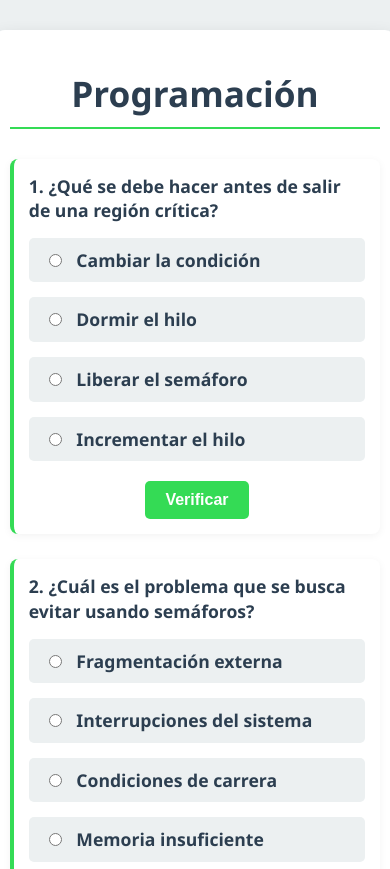
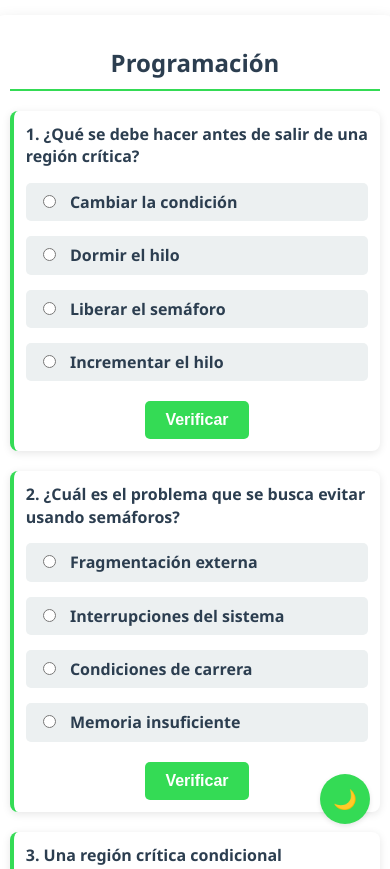
Before and after one commit to adalicarvajal/Exam_fin, a plain HTML site: page Programacion/programacion.html in a window 390 px wide. Shown: the top 869 px of the page. Drawn offline with Linux system fonts and the light colour scheme.

Commit message:
Update programacion.html

```diff
--- a/Programacion/programacion.html
+++ b/Programacion/programacion.html
@@ -10,54 +10,80 @@
       --secondary-color: #34db55;
       --accent-color: #e74c3c;
       --light-color: #ecf0f1;
+      --dark-color: #34495e;
+      --bg-color: #ffffff;
+      --text-color: #333333;
+      --content-bg: #ffffff;
+      --shadow-color: rgba(0, 0, 0, 0.1);
+      --feedback-bg: rgba(255, 255, 255, 0.9);
+      --opcion-hover: #d6eaf8;
       --success-color: #27ae60;
       --warning-color: #f39c12;
-      --dark-color: #34495e;
+    }
+
+    .dark-mode {
+      --primary-color: #81c784;
+      --secondary-color: #2e7d32;
+      --accent-color: #ef5350;
+      --light-color: #424242;
+      --dark-color: #bdbdbd;
+      --bg-color: #121212;
+      --text-color: #e0e0e0;
+      --content-bg: #1e1e1e;
+      --shadow-color: rgba(0, 0, 0, 0.5);
+      --feedback-bg: rgba(30, 30, 30, 0.9);
+      --opcion-hover: #4a5e3a;
+      --success-color: #388e3c;
+      --warning-color: #f57c00;
     }
 
     body {
       font-family: 'Segoe UI', Tahoma, Geneva, Verdana, sans-serif;
-      background-color: var(--light-color);
+      background-color: var(--bg-color);
+      color: var(--text-color);
       margin: 0;
       padding: 0;
       display: flex;
       flex-direction: column;
       align-items: center;
       min-height: 100vh;
+      transition: background-color 0.3s, color 0.3s;
     }
 
     .container {
       width: 90%;
       max-width: 800px;
-      background-color: white;
+      background-color: var(--content-bg);
       border-radius: 10px;
-      box-shadow: 0 4px 15px rgba(0, 0, 0, 0.1);
+      box-shadow: 0 4px 15px var(--shadow-color);
       padding: 30px;
       margin: 30px 0;
+      transition: background-color 0.3s, box-shadow 0.3s;
     }
 
-    h1 {
+    h1, h2 {
       color: var(--primary-color);
       text-align: center;
       margin-bottom: 30px;
-      font-size: 2.2rem;
+      font-size: clamp(1.8rem, 4vw, 2.2rem);
       border-bottom: 2px solid var(--secondary-color);
       padding-bottom: 10px;
+      transition: color 0.3s;
     }
 
     .pregunta {
-      background-color: white;
+      background-color: var(--content-bg);
       border-radius: 8px;
       padding: 20px;
       margin-bottom: 25px;
-      box-shadow: 0 2px 8px rgba(0, 0, 0, 0.05);
+      box-shadow: 0 2px 8px var(--shadow-color);
       border-left: 4px solid var(--secondary-color);
-      transition: transform 0.3s ease;
+      transition: transform 0.3s ease, box-shadow 0.3s, background-color 0.3s;
     }
 
     .pregunta:hover {
       transform: translateY(-3px);
-      box-shadow: 0 4px 12px rgba(0, 0, 0, 0.1);
+      box-shadow: 0 4px 12px var(--shadow-color);
     }
 
     .pregunta label {
@@ -65,8 +91,9 @@
       font-weight: 600;
       color: var(--primary-color);
       margin-bottom: 15px;
-      font-size: 1.1rem;
+      font-size: clamp(1rem, 2vw, 1.1rem);
       line-height: 1.4;
+      transition: color 0.3s;
     }
 
     .opciones {
@@ -81,10 +108,11 @@
       border-radius: 5px;
       cursor: pointer;
       transition: all 0.2s ease;
+      color: var(--text-color);
     }
 
     .opcion:hover {
-      background-color: #d6eaf8;
+      background-color: var(--opcion-hover);
     }
 
     .opcion input {
@@ -115,7 +143,7 @@
     }
 
     .verificar:hover {
-      background-color: #2980b9;
+      background-color: var(--primary-color);
       transform: translateY(-2px);
     }
 
@@ -136,16 +164,15 @@
       border-radius: 5px;
       font-weight: 600;
       display: none;
+      background-color: var(--feedback-bg);
     }
 
     .correcto {
-      background-color: rgba(39, 174, 96, 0.1);
       color: var(--success-color);
       border-left: 4px solid var(--success-color);
     }
 
     .incorrecto {
-      background-color: rgba(231, 76, 60, 0.1);
       color: var(--accent-color);
       border-left: 4px solid var(--accent-color);
     }
@@ -157,11 +184,12 @@
       background-color: var(--light-color);
       border-radius: 8px;
       display: none;
+      color: var(--text-color);
     }
 
     .progress-container {
       width: 100%;
-      background-color: #e0e0e0;
+      background-color: var(--dark-color);
       border-radius: 5px;
       margin: 20px 0;
     }
@@ -171,7 +199,7 @@
       background-color: var(--success-color);
       border-radius: 5px;
       width: 0%;
-      transition: width 0.5s ease;
+      transition: width 0.5s ease, background-color 0.3s;
     }
 
     .volver-menu {
@@ -187,22 +215,77 @@
     }
 
     .volver-menu:hover {
-      background-color: #2c3e50;
+      background-color: var(--primary-color);
       transform: translateY(-2px);
     }
 
-    @media (max-width: 600px) {
+    .theme-toggle {
+      position: fixed;
+      bottom: 20px;
+      right: 20px;
+      background-color: var(--secondary-color);
+      color: white;
+      border: none;
+      padding: 10px 15px;
+      border-radius: 50%;
+      cursor: pointer;
+      box-shadow: 0 2px 5px var(--shadow-color);
+      font-size: 1.2em;
+      width: 50px;
+      height: 50px;
+      display: flex;
+      align-items: center;
+      justify-content: center;
+      z-index: 1000;
+      transition: background-color 0.3s;
+    }
+
+    .theme-toggle:hover {
+      background-color: var(--primary-color);
+    }
+
+    @media (max-width: 768px) {
       .container {
         width: 95%;
-        padding: 15px;
+        padding: 20px;
       }
 
       .pregunta {
         padding: 15px;
       }
 
-      button {
+      button, .volver-menu {
         padding: 10px 20px;
+      }
+
+      .botones {
+        flex-direction: column;
+        align-items: center;
+      }
+    }
+
+    @media (max-width: 480px) {
+      .container {
+        padding: 15px;
+        margin: 15px 0;
+      }
+
+      h1 {
+        font-size: 1.5rem;
+        margin-bottom: 20px;
+      }
+
+      .pregunta {
+        padding: 12px;
+        margin-bottom: 20px;
+      }
+
+      .opcion {
+        padding: 8px 12px;
+      }
+
+      .feedback {
+        padding: 10px;
       }
     }
   </style>
@@ -222,13 +305,51 @@
       <p id="puntuacion"></p>
     </div>
 
-    <!-- Botón de volver al menú principal -->
     <div class="botones">
       <a href="../index.html" class="volver-menu">← Volver al Menú Principal</a>
     </div>
   </div>
 
+  <button class="theme-toggle" id="themeToggle">🌓</button>
+
   <script>
+    // Función para cambiar entre modo claro y oscuro
+    const themeToggle = document.getElementById('themeToggle');
+    const body = document.body;
+
+    // Verificar preferencia del usuario
+    const userPrefersDark = window.matchMedia && window.matchMedia('(prefers-color-scheme: dark)').matches;
+    const currentTheme = localStorage.getItem('theme');
+
+    // Aplicar tema guardado o preferencia del sistema
+    if (currentTheme === 'dark' || (!currentTheme && userPrefersDark)) {
+      body.classList.add('dark-mode');
+      themeToggle.textContent = '☀️';
+    } else {
+      themeToggle.textContent = '🌙';
+    }
+
+    // Alternar tema al hacer clic
+    themeToggle.addEventListener('click', () => {
+      body.classList.toggle('dark-mode');
+
+      // Guardar preferencia
+      const isDark = body.classList.contains('dark-mode');
+      localStorage.setItem('theme', isDark ? 'dark' : 'light');
+
+      // Cambiar icono
+      themeToggle.textContent = isDark ? '☀️' : '🌙';
+    });
+
+    // Escuchar cambios en la preferencia del sistema
+    window.matchMedia('(prefers-color-scheme: dark)').addEventListener('change', e => {
+      const newColorScheme = e.matches ? 'dark' : 'light';
+      if (!localStorage.getItem('theme')) {
+        body.classList.toggle('dark-mode', newColorScheme === 'dark');
+        themeToggle.textContent = newColorScheme === 'dark' ? '☀️' : '🌙';
+      }
+    });
+
     const preguntas = [
         ["¿Qué se debe hacer antes de salir de una región crítica?", "Liberar el semáforo", ["Cambiar la condición", "Dormir el hilo", "Liberar el semáforo", "Incrementar el hilo"]],
         ["¿Cuál es el problema que se busca evitar usando semáforos?", "Condiciones de carrera", ["Fragmentación externa", "Interrupciones del sistema", "Condiciones de carrera", "Memoria insuficiente"]],
@@ -240,7 +361,7 @@
         ["¿Cuál es el propósito principal de MPI (Message Passing Interface)?", "Comunicación entre procesos en sistemas distribuidos", ["Comunicación entre procesos en sistemas distribuidos", "Generación de directivas de compilador para la paralelización", "Paralelización de bucles en sistemas multiprocesador", "Creación y administración de hilos en sistemas de memoria compartida"]],
         ["¿Cuál de estas NO es una métrica para evaluar algoritmos paralelos?", "Concurrencia", ["Eficiencia", "Concurrencia", "Speedup", "Latencia"]],
         ["¿Qué problema busca resolver el balanceo de carga estático?", "El desequilibrio en la distribución de trabajo entre procesadores.", ["El desequilibrio en la distribución de trabajo entre procesadores.", "La falta de recursos de hardware en el sistema.", "La sobrecarga de comunicación entre procesadores.", "La variabilidad en los tiempos de ejecución de tareas."]],
-        ["¿Cuál es el objetivo principal del balanceo de carga dinámica?", "Mantener una carga equilibrada entre procesadores en tiempo de ejecución.", ["Mantener una carga equilibrada entre procesadores en tiempo de ejecución.", "Desactivar procesadores para reducir el consumo de energía.", "Distribuir tareas estéticamente antes de la ejecución.", "Maximizar la carga de trabajo en cada procesador."]],
+        ["¿Cuál es el objetivo principal del balanceo de carga dinámica?", "Mantener una carga equilibrada entre procesadores en tiempo de ejecución.", ["Mantener una carga equilibrada entre procesadores en tiempo de ejecución.", "Desactivar procesadores para reducir el consumo de energía.", "Distribuir tareas estáticamente antes de la ejecución.", "Maximizar la carga de trabajo en cada procesador."]],
         ["¿Qué se monitorea en el balanceo de carga dinámico?", "La carga de trabajo de cada procesador.", ["La carga de trabajo en un solo procesador.", "La carga de trabajo de cada procesador.", "El estado de ejecución de los procesadores.", "El tiempo de ejecución de una única tarea."]],
         ["¿Cuál es el propósito principal de un balanceador de carga en una arquitectura web?", "Distribuir el tráfico de red entre múltiples servidores web para optimizar el rendimiento.", ["Distribuir el tráfico de red entre múltiples servidores web para optimizar el rendimiento.", "Proteger el servidor de ataques DDoS.", "Realizar copias de seguridad automáticas.", "Almacenar datos de los usuarios."]],
         ["¿Qué problema puede surgir en un esquema de balanceo centralizado con un nodo maestro?", "Cuello de botella en el nodo maestro cuando hay demasiadas solicitudes.", ["Falta de comunicación entre los nodos trabajadores.", "Cuello de botella en el nodo maestro cuando hay demasiadas solicitudes.", "Incapacidad del nodo maestro para ejecutar tareas asignadas.", "Excesiva latencia en la ejecución de las tareas debido a la descentralización."]],
@@ -265,7 +386,7 @@
         ["¿Cuál es el propósito de dividir las coordenadas transformadas por el componente w en la proyección en perspectiva?", "Para convertir coordenadas 3D en coordenadas de pantalla, aplicando la perspectiva.", ["Para determinar el tamaño de la textura aplicada.", "Para calcular la iluminación de los píxeles.", "Para convertir coordenadas 3D en coordenadas de pantalla, aplicando la perspectiva.", "Para normalizar los colores RGB."]],
         ["Si se aplica una matriz de escalado 3D: (2, 0, 0; 0, 3, 0; 0, 0, 1) al punto (1, 2, -5), ¿cuál es el nuevo punto?", "(2, 6, -5)", ["(2, 6, -5)", "(2, 6, -10)", "(3, 4, -5)", "(1, 2, -5)"]],
         ["¿Qué algoritmo es más utilizado para la navegación de NPCs en mapas?", "Algoritmo A*", ["Redes Neuronales", "Minimax", "Algoritmo A*", "Perlin Noises"]],
-        ["¿Las etapas del desarrollo de un videojuego son?", "Concepto, Pre-producción, producción, QA y Cierre, Post-Release.", ["Explorar, descubrir,  competir y ganar.", "Concepto, Pre-producción, producción, QA y Cierre, Post-Release.", "Espiral, cascada, iterativo, incremental.", "Concepto, producción, QA y Cierre, Post-Release."]],
+        ["¿Las etapas del desarrollo de un videojuego son?", "Concepto, Pre-producción, producción, QA y Cierre, Post-Release.", ["Explorar, descubrir, competir y ganar.", "Concepto, Pre-producción, producción, QA y Cierre, Post-Release.", "Espiral, cascada, iterativo, incremental.", "Concepto, producción, QA y Cierre, Post-Release."]],
         ["¿Cuál es una de las principales ventajas de Unity?", "Soporte para múltiples plataformas", ["Exclusivo para juegos AAA", "No requiere conocimientos de programación", "Gratuito sin limitaciones", "Soporte para múltiples plataformas"]],
         ["¿Cuál de los siguientes componentes es responsable del rendimiento gráfico en una consola?", "GPU", ["Disco duro", "RAM", "GPU", "CPU"]],
         ["¿Qué es un motor de videojuegos?", "Una plataforma que unifica programación y elementos creativos.", ["Un sistema para gestionar servidores multijugador.", "Una plataforma que unifica programación y elementos creativos.", "Un lenguaje de programación exclusivo para juegos.", "Un hardware especializado para ejecutar juegos."]],
@@ -279,7 +400,6 @@
         ["¿Cuál de los siguientes motores es gratuito y de código abierto con una comunidad activa?", "Godot Engine.", ["Roblox Studio.", "Stencyl.", "Godot Engine.", "Adventure Game Studio."]],
         ["¿Qué representa el gameplay en el diseño del videojuego?", "Las mecánicas y experiencia del jugador", ["La narrativa del juego", "Las mecánicas y experiencia del jugador", "Los efectos visuales y sonoros", "El diseño de los personajes secundarios"]],
         ["¿Qué componente de la arquitectura de juegos en red gestiona la comunicación entre jugadores?", "El servidor", ["La física del juego", "El servidor", "La tarjeta de video", "El motor gráfico"]]
-
     ];
 
     let respuestasCorrectas = 0;
@@ -297,8 +417,8 @@
           <div class="opciones">
             ${opciones.map((opcion, j) => `
               <label class="opcion">
-                <input type="radio" name="respuesta${i}" value="${opcion}">
-                ${opcion}
+                <input type="radio" name="respuesta${i}" value="${escapeHtml(opcion)}">
+                ${escapeHtml(opcion)}
               </label>
             `).join('')}
           </div>
@@ -375,11 +495,11 @@
       progressBar.style.width = `${porcentaje}%`;
 
       if (porcentaje >= 80) {
-        progressBar.style.backgroundColor = '#27ae60';
+        progressBar.style.backgroundColor = 'var(--success-color)';
       } else if (porcentaje >= 50) {
-        progressBar.style.backgroundColor = '#f39c12';
+        progressBar.style.backgroundColor = 'var(--warning-color)';
       } else {
-        progressBar.style.backgroundColor = '#e74c3c';
+        progressBar.style.backgroundColor = 'var(--accent-color)';
       }
 
       resultados.style.display = 'block';
@@ -397,6 +517,12 @@
       });
     }
 
+    // Cargar el tema guardado
+    if (localStorage.getItem('theme') === 'dark') {
+      document.body.classList.add('dark-mode');
+      document.getElementById('themeToggle').textContent = '☀️';
+    }
+
     renderizarCuestionario();
   </script>
 </body>
```
